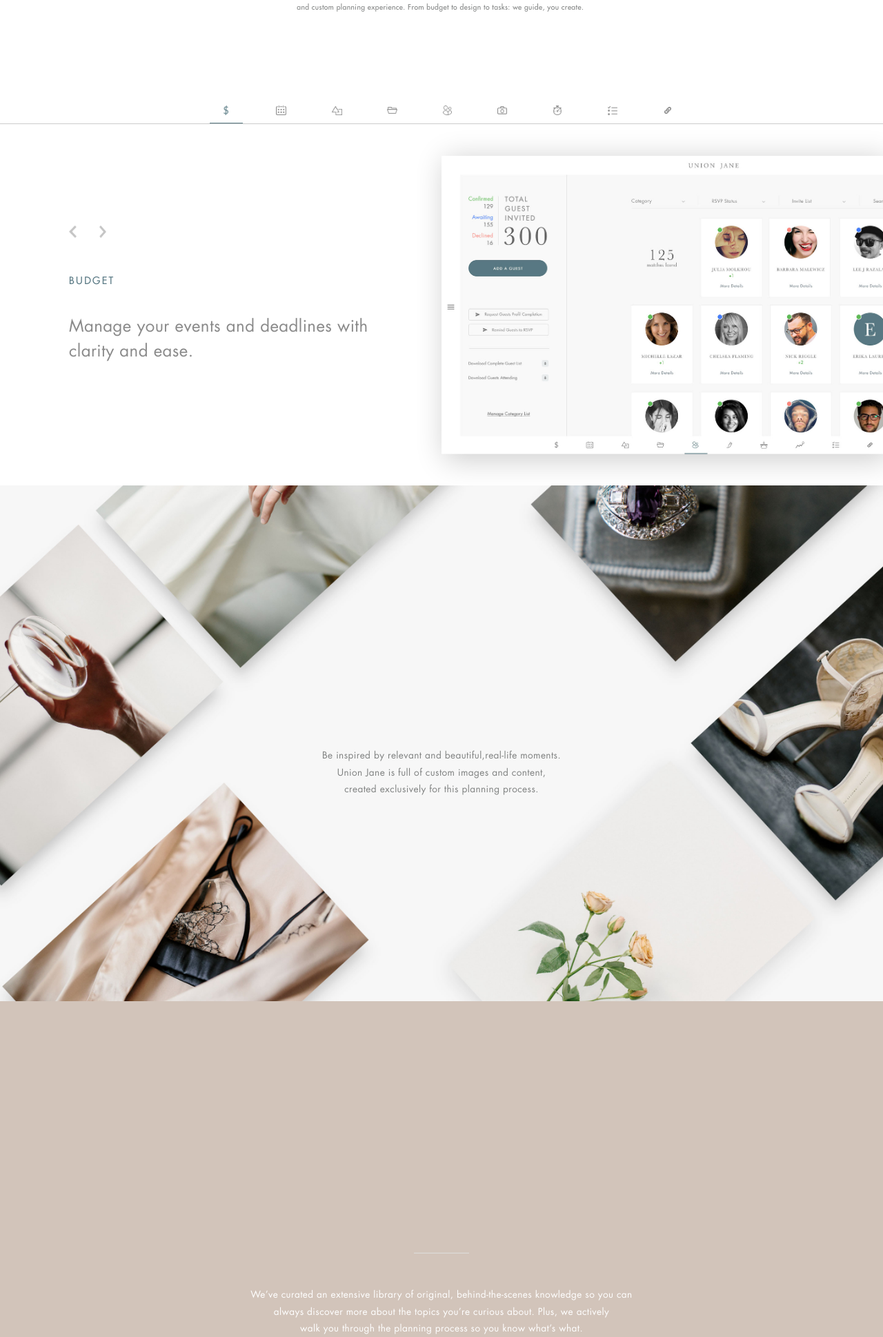
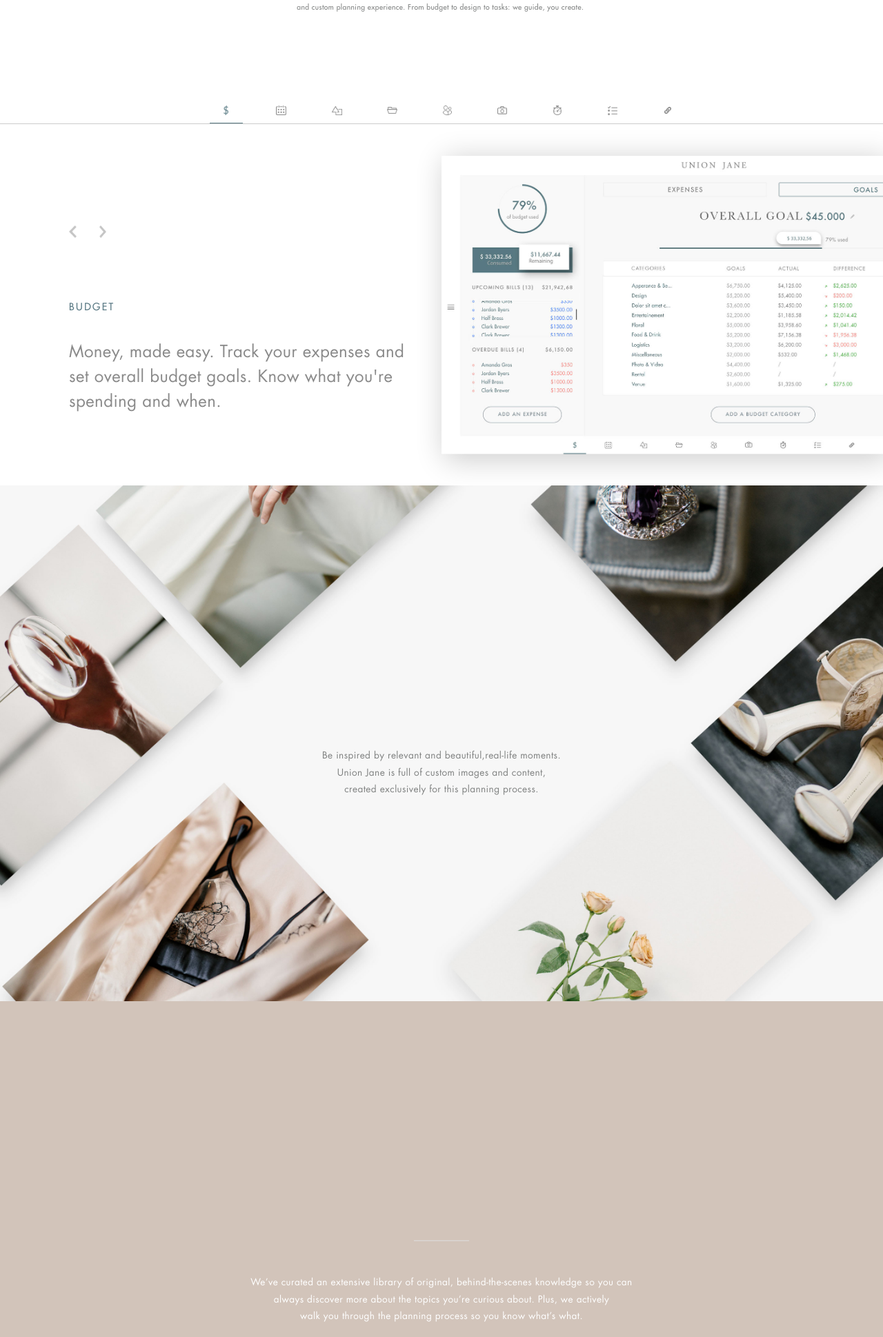
Before and after one commit to LucasFyl/landing-uj, a PHP site: page / in a window 1280 px wide. Shown: the part 1726-3665 px from the top of the page at 69% size. Run offline with PHP 8.4, Linux system fonts and the light colour scheme; some libraries are stand-ins or nearby versions.

Commit message:
derniers retours Guillaume

```diff
--- a/app/assets/js/ScrollAnimations.js
+++ b/app/assets/js/ScrollAnimations.js
@@ -11,7 +11,7 @@
       		title.each(function(index, value){
       			var trigger = $(value).parent('section');
       			var theTitle = $(value).find('span');
-      			var titleTween = new TweenMax.to(theTitle, 0.5, {y:0,ease:Expo.easeOut});
+      			var titleTween = new TweenMax.to(theTitle, 1, {y:0,ease:Expo.easeOut});
 				var sectionTitle = new ScrollMagic.Scene({
 					triggerElement: value,
 					triggerHook: 'onEnter',
--- a/app/assets/js/app.js
+++ b/app/assets/js/app.js
@@ -117,7 +117,7 @@ function landingAnimation() {
 	landingTl
 		.to('.landing', 1, {className:'-=light'}, "+=0.5")
 		.to('header', 0.75, {top:0, ease:Expo.easeOut})
-		.staggerTo('.landing .outer-title span', 0.75, {y:0, ease:Power2.easeInOut}, 0.1, "-=0.5")
+		.staggerTo('.landing .outer-title span', 1.3, {y:0, ease:Power2.easeInOut}, 0.1, "-=0.5")
 		.to('.landing p, .landing a', 0.5, {opacity:1}, "-=0.25");
 
 	landingTl.play();
--- a/app/assets/sass/_pages/_landing-page.scss
+++ b/app/assets/sass/_pages/_landing-page.scss
@@ -168,7 +168,7 @@ header#landing-header {
 		&:nth-child(8) {
 			background: url(../images/asset-bg-3.jpg) no-repeat center center;
 			background-size: cover;
-	    	@include overlay(rgba(0,0,0,0.2));
+	    	@include overlay(rgba(0,0,0,0.12));
 	    	p {max-width: 85rem;}
 		}
 
@@ -177,7 +177,7 @@ header#landing-header {
 		height: 100vh;
 	    background: url(../images/asset-landing.jpg) no-repeat center center;
 	    background-size: cover;
-	    @include overlay(rgba(0,0,0,0.2));
+	    @include overlay(rgba(0,0,0,0.16));
 		&.light {
 		    @include overlay(rgba(0,0,0,0.0));
 		}
@@ -263,9 +263,10 @@ header#landing-header {
 				div.left {
 					padding: 0 12.5rem;
 
-					.center-block {
-						@include center(vertical);
-						padding-top: 10rem;
+					.slide-text {
+						max-width: 38%;
+						position: absolute;
+						bottom: 10rem;
 					}
 					h4 {
 						color: #587883;
--- a/app/assets/styles/main.css
+++ b/app/assets/styles/main.css
@@ -3061,7 +3061,7 @@ header#landing-header nav ul li a:hover {
   right: 0;
   bottom: 0;
   z-index: 2;
-  background: rgba(0, 0, 0, 0.2);
+  background: rgba(0, 0, 0, 0.12);
   transition: all 0.25s cubic-bezier(0.39, 0.575, 0.565, 1);
 }
 #outer-wrap section:nth-child(8) p {
@@ -3082,7 +3082,7 @@ header#landing-header nav ul li a:hover {
   right: 0;
   bottom: 0;
   z-index: 2;
-  background: rgba(0, 0, 0, 0.2);
+  background: rgba(0, 0, 0, 0.16);
   transition: all 0.25s cubic-bezier(0.39, 0.575, 0.565, 1);
 }
 #outer-wrap section.landing.light:before {
@@ -3178,11 +3178,10 @@ header#landing-header nav ul li a:hover {
 #outer-wrap section.tools #tools-slider .slide div.left {
   padding: 0 12.5rem;
 }
-#outer-wrap section.tools #tools-slider .slide div.left .center-block {
-  position: relative;
-  top: 50%;
-  transform: translateY(-50%);
-  padding-top: 10rem;
+#outer-wrap section.tools #tools-slider .slide div.left .slide-text {
+  max-width: 38%;
+  position: absolute;
+  bottom: 10rem;
 }
 #outer-wrap section.tools #tools-slider .slide div.left h4 {
   color: #587883;
--- a/app/index.html
+++ b/app/index.html
@@ -26,13 +26,13 @@
         <div id="scrolltop">
             <div class="icon"></div>
         </div>
-        <div id="loader">
+        <!-- <div id="loader">
             <div class="vertical-center">
                 <div class="center">
                     <div class="logo"></div>
                 </div>
             </div>
-        </div>
+        </div> -->
 
         <header id="landing-header">
             <h1 class="logo">Union Jane</h1>
@@ -151,101 +151,101 @@
                     <div class="slide-wrap">
                         <div class="slide">
                             <div class="left">
-                                <div class="center-block">
+                                <div class="slide-text">
                                     <h4>Budget</h4>
-                                    <p>Manage your events and deadlines with clarity and ease.</p>
+                                    <p>Money, made easy. Track your expenses and set overall budget goals. Know what you're spending and when.</p>
                                 </div>
                             </div>
                             <div class="right">
-                                <img src="assets/images/placeholder-slider.jpg" alt="#" />
+                                <img src="assets/images/asset-slider-budget.jpg" alt="#" />
                             </div>
                         </div>
                         <div class="slide">
                             <div class="left">
-                                <div class="center-block">
+                                <div class="slide-text">
                                     <h4>Calendar</h4>
                                     <p>Manage your events and deadlines with clarity and ease.</p>
                                 </div>
                             </div>
                             <div class="right">
-                                <img src="assets/images/placeholder-slider.jpg" alt="#" />
+                                <img src="assets/images/asset-slider-calendar.jpg" alt="#" />
                             </div>
                         </div>
                         <div class="slide">
                             <div class="left">
-                                <div class="center-block">
+                                <div class="slide-text">
                                     <h4>Design</h4>
-                                    <p>Manage your events and deadlines with clarity and ease.</p>
+                                    <p>Create an experience that feels like you. Gather and organize aesthetic inspiration, including color palette and visuals. </p>
                                 </div>
                             </div>
                             <div class="right">
-                                <img src="assets/images/placeholder-slider.jpg" alt="#" />
+                                <img src="assets/images/asset-slider-design.jpg" alt="#" />
                             </div>
                         </div>
                         <div class="slide">
                             <div class="left">
-                                <div class="center-block">
+                                <div class="slide-text">
                                     <h4>Documents</h4>
-                                    <p>Manage your events and deadlines with clarity and ease.</p>
+                                    <p>File away. Store, organize, and share your essential documents, including invoices and contracts. </p>
                                 </div>
                             </div>
                             <div class="right">
-                                <img src="assets/images/placeholder-slider.jpg" alt="#" />
+                                <img src="assets/images/asset-slider-documents.jpg" alt="#" />
                             </div>
                         </div>
                         <div class="slide">
                             <div class="left">
-                                <div class="center-block">
+                                <div class="slide-text">
                                     <h4>Guests</h4>
-                                    <p>Manage your events and deadlines with clarity and ease.</p>
+                                    <p>Managing people has never been so easy. Author your guest list. Gather addresses. Collect RSVPs.</p>
                                 </div>
                             </div>
                             <div class="right">
-                                <img src="assets/images/placeholder-slider.jpg" alt="#" />
+                                <img src="assets/images/asset-slider-guests.jpg" alt="#" />
                             </div>
                         </div>
                         <div class="slide">
                             <div class="left">
-                                <div class="center-block">
+                                <div class="slide-text">
                                     <h4>Vendors</h4>
-                                    <p>Manage your events and deadlines with clarity and ease.</p>
+                                    <p>Organize and manage the people who make your day happen.</p>
                                 </div>
                             </div>
                             <div class="right">
-                                <img src="assets/images/placeholder-slider.jpg" alt="#" />
+                                <img src="assets/images/asset-slider-vendors.jpg" alt="#" />
                             </div>
                         </div>
                         <div class="slide">
                             <div class="left">
-                                <div class="center-block">
+                                <div class="slide-text">
                                     <h4>Itinerary</h4>
-                                    <p>Manage your events and deadlines with clarity and ease.</p>
+                                    <p>Build an intuitive wedding day schedule that clearly spells out the who, what, when, where, and why.</p>
                                 </div>
                             </div>
                             <div class="right">
-                                <img src="assets/images/placeholder-slider.jpg" alt="#" />
+                                <img src="assets/images/asset-slider-itinerary.jpg" alt="#" />
                             </div>
                         </div>
                         <div class="slide">
                             <div class="left">
-                                <div class="center-block">
+                                <div class="slide-text">
                                     <h4>Tasks</h4>
-                                    <p>Manage your events and deadlines with clarity and ease.</p>
+                                    <p>Stay on top of your agenda. <br>Know what to do and when.</p>
                                 </div>
                             </div>
                             <div class="right">
-                                <img src="assets/images/placeholder-slider.jpg" alt="#" />
+                                <img src="assets/images/asset-slider-tasks.jpg" alt="#" />
                             </div>
                         </div>
                         <div class="slide">
                             <div class="left">
-                                <div class="center-block">
-                                    <h4>Website</h4>
-                                    <p>Manage your events and deadlines with clarity and ease.</p>
+                                <div class="slide-text">
+                                    <h4>Wedding Website</h4>
+                                    <p>Create a handsome, customized space to share all essentials with your guests.</p>
                                 </div>
                             </div>
                             <div class="right">
-                                <img src="assets/images/placeholder-slider.jpg" alt="#" />
+                                <img src="assets/images/asset-slider-website.jpg" alt="#" />
                             </div>
                         </div>
 
@@ -263,7 +263,8 @@
 
             <section>
                 <div class="center-block">
-                    <h2 class="main outer-title"><span>ACCESS TO EXCLUSIVE <br> WISDOM AND IDEAS</span></h2>
+                    <h2 class="main outer-title"><span>ACCESS TO EXCLUSIVE</span></h2>
+                    <h2 class="main outer-title"><span>WISDOM AND IDEAS</span></h2>
                     <hr class="small">
                     <p>We’ve curated an extensive library of original, behind-the-scenes knowledge so you can <br>always discover more about the topics you’re curious about. Plus, we actively <br>walk you through the planning process so you know what’s what.</p>
                 </div>
@@ -293,7 +294,7 @@
                 <div class="center-block">
                     <h2 class="main outer-title"><span>Be Inspired</span></h2>
                     <p>We work with the best in the industry to continually author original ideas and advice for our brides. <br>The blog is rich in design forward content, thoughtful recommendations, and beautiful wedding inspiration. </p>
-                    <a href class="btn btn-block light-white small">Try it now</a>
+                    <a href class="btn btn-block light-white small">Visit Blog</a>
                 </div>
             </section>
         </div>
```
Also changed, not shown: app/assets/images/asset-slider-budget.jpg (added), app/assets/images/asset-slider-calendar.jpg (added), app/assets/images/asset-slider-design.jpg (added), app/assets/images/asset-slider-documents.jpg (added), app/assets/images/asset-slider-guests.jpg (renamed from app/assets/images/asset-slider-1.jpg), app/assets/images/asset-slider-itinerary.jpg (added), app/assets/images/asset-slider-tasks.jpg (added), app/assets/images/asset-slider-vendors.jpg (added), app/assets/images/asset-slider-website.jpg (added), app/assets/images/placeholder-slider.jpg (deleted), 1 other file.
